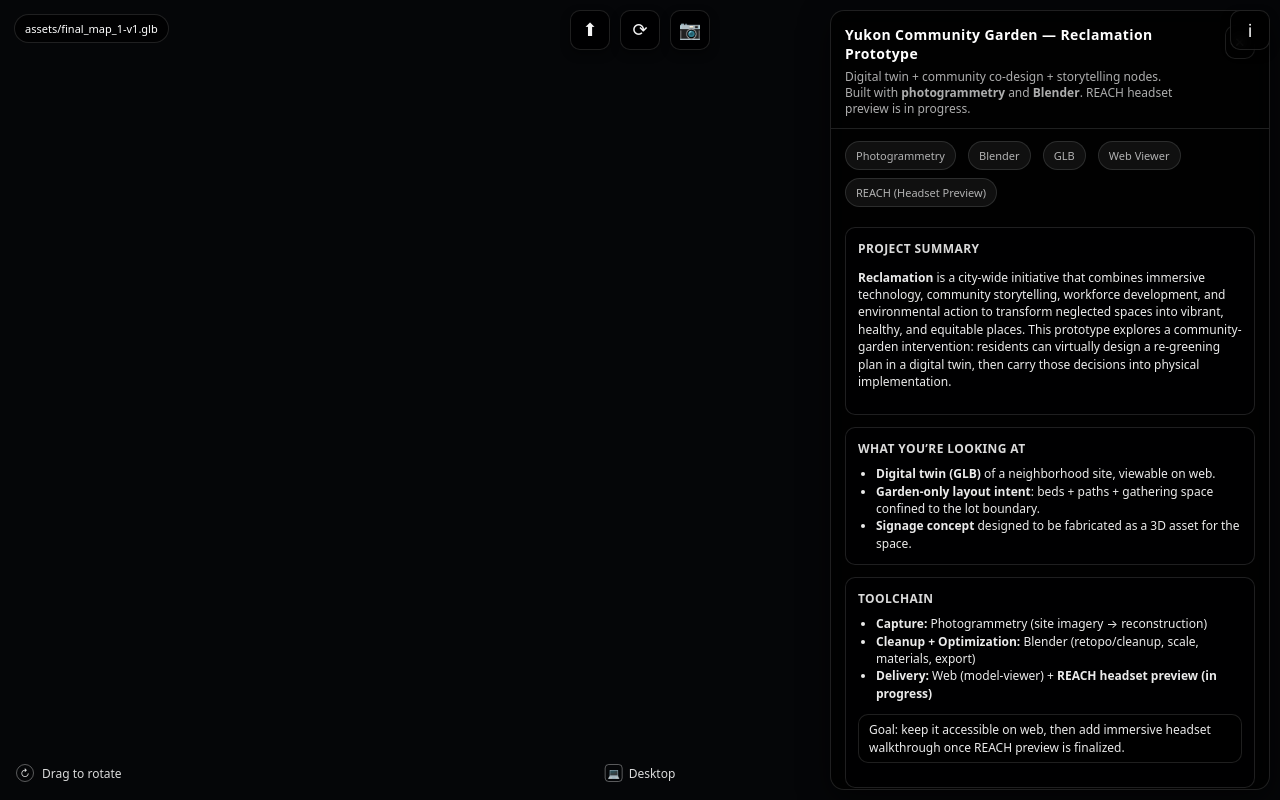
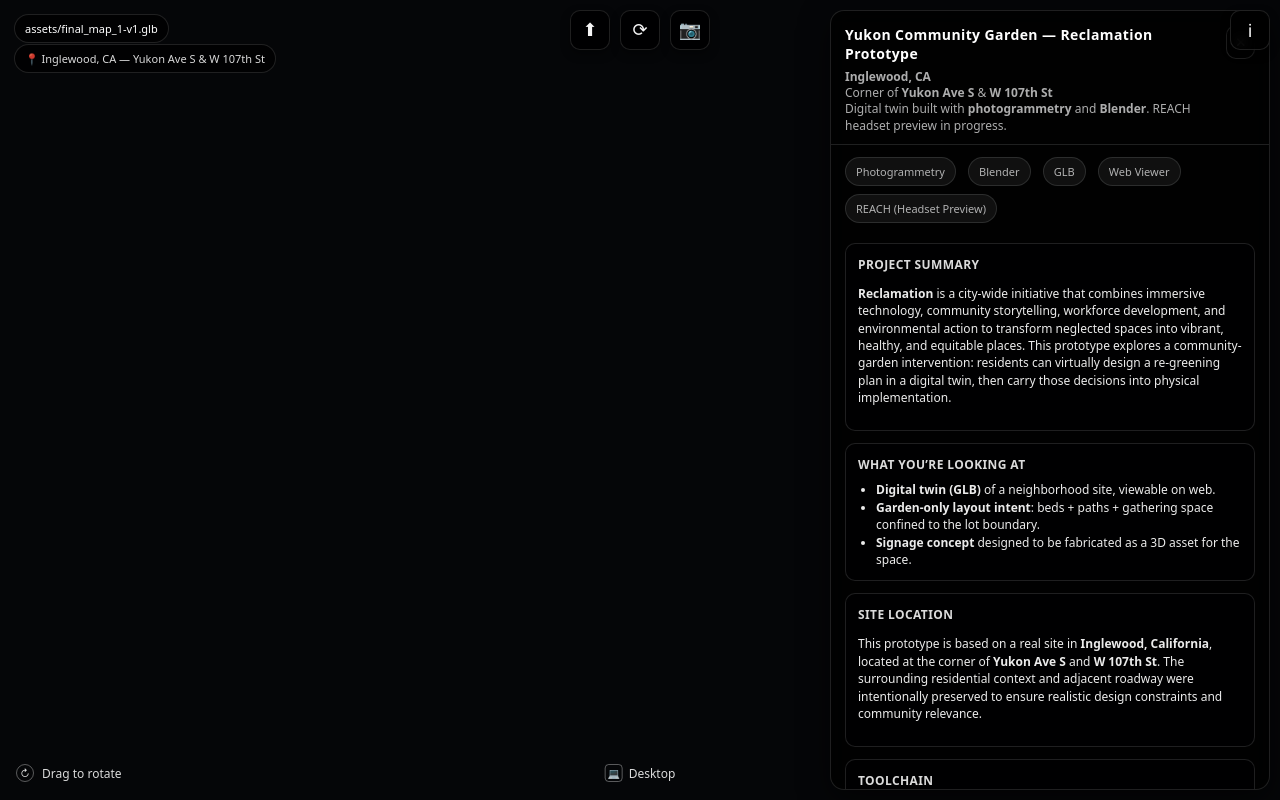
Before and after one commit to Dbald/Yukan-Community-Garden, a plain HTML site: page index.html in a window 1280 px wide. Drawn offline with nearby package versions, Linux system fonts and the light colour scheme.

Commit message:
Updated Location Pin

```diff
--- a/index.html
+++ b/index.html
@@ -93,6 +93,21 @@
       overflow: hidden;
       z-index: 30;
     }
+
+    .location-pill {
+  position: absolute;
+  top: 44px;
+  left: 14px;
+  padding: 6px 10px;
+  border-radius: 999px;
+  background: rgba(0, 0, 0, 0.7);
+  border: 1px solid rgba(255, 255, 255, 0.12);
+  font-size: 11px;
+  color: rgba(255, 255, 255, 0.85);
+  z-index: 30;
+  white-space: nowrap;
+}
+
 
     .bottom-left-hint {
       position: absolute;
@@ -360,6 +375,11 @@
 <body>
   <div class="file-pill" id="file-name">assets/final_map_1-v1.glb</div>
 
+  <div class="location-pill">
+  📍 Inglewood, CA — Yukon Ave S & W 107th St
+</div>
+
+
   <div class="top-actions">
     <button class="icon-btn" id="upload-btn" title="Upload model">⬆</button>
     <button class="icon-btn" id="reset-btn" title="Reset view">⟳</button>
@@ -376,9 +396,12 @@
       <div class="drawer-title">
         <h2>Yukon Community Garden — Reclamation Prototype</h2>
         <p>
-          Digital twin + community co-design + storytelling nodes.<br />
-          Built with <strong>photogrammetry</strong> and <strong>Blender</strong>. REACH headset preview is in progress.
+          <strong>Inglewood, CA</strong><br />
+          Corner of <strong>Yukon Ave S</strong> & <strong>W 107th St</strong><br />
+          Digital twin built with <strong>photogrammetry</strong> and <strong>Blender</strong>.
+          REACH headset preview in progress.
         </p>
+
       </div>
       <button class="close-btn" id="close-drawer" title="Close">✕</button>
     </div>
@@ -414,6 +437,17 @@
           <li><strong>Signage concept</strong> designed to be fabricated as a 3D asset for the space.</li>
         </ul>
       </div>
+
+      <div class="section">
+  <h3>Site Location</h3>
+  <p>
+    This prototype is based on a real site in <strong>Inglewood, California</strong>,
+    located at the corner of <strong>Yukon Ave S</strong> and <strong>W 107th St</strong>.
+    The surrounding residential context and adjacent roadway were intentionally preserved
+    to ensure realistic design constraints and community relevance.
+  </p>
+</div>
+
 
       <div class="section">
         <h3>Toolchain</h3>
```
